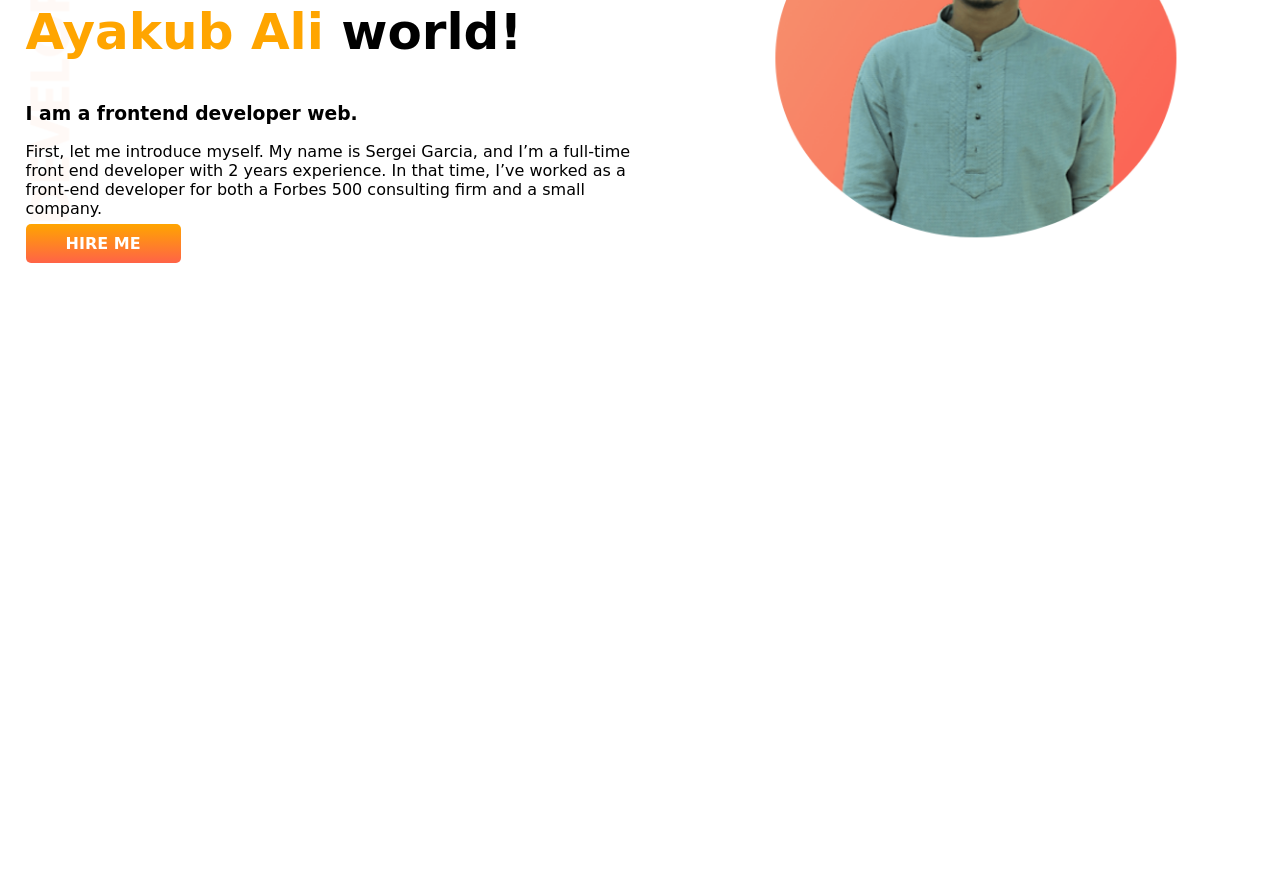
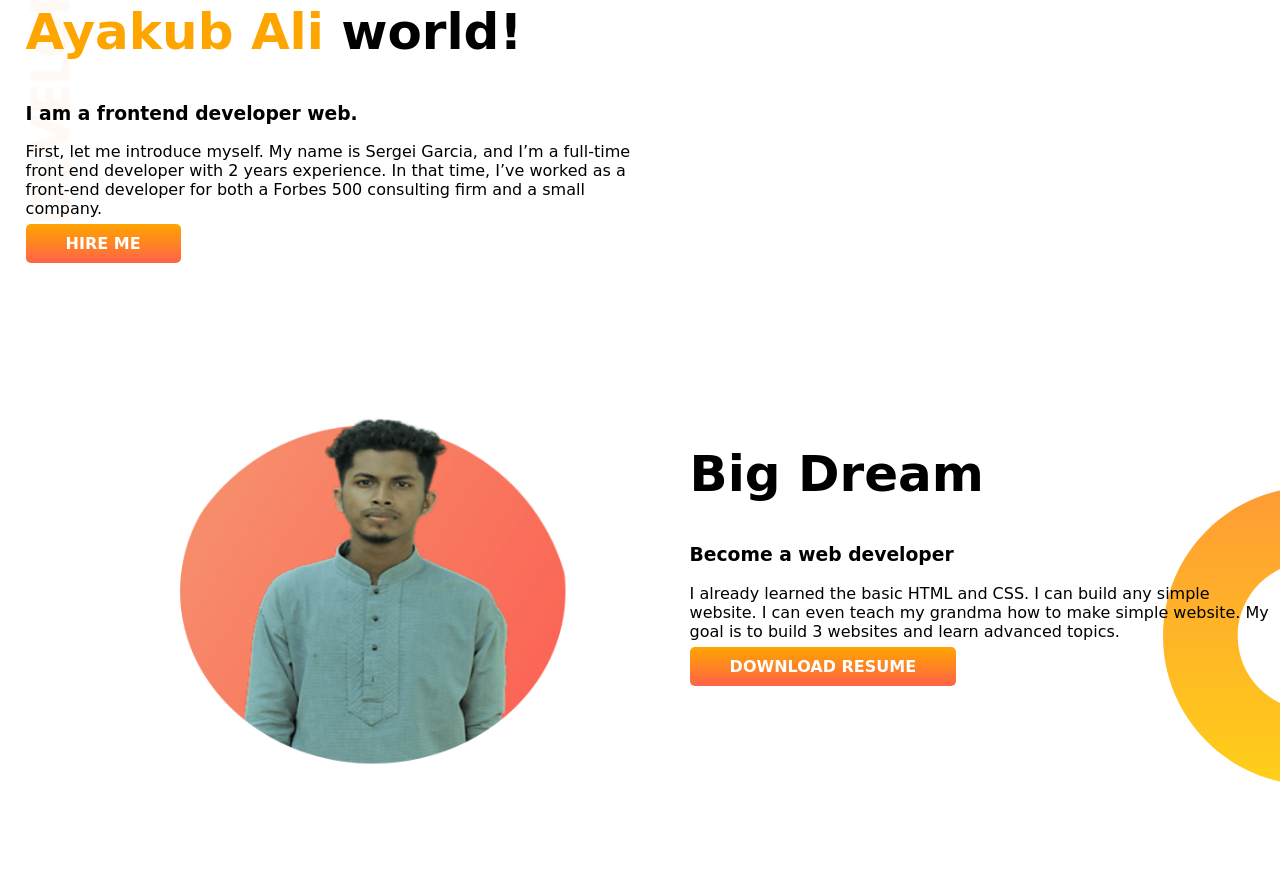
Before and after one commit to ayakub/my-first-portfolio, a plain HTML site: page index.html in a window 1280 px wide. Shown: the part 138-1009 px from the top of the page. Before the commit the page ends 800 px from the top, so only its background shows below. Drawn offline with Linux system fonts and the light colour scheme; a web font is replaced by a local one.

Commit message:
big dream added

```diff
--- a/index.html
+++ b/index.html
@@ -20,13 +20,18 @@
     <p>First, let me introduce myself. My name is Sergei Garcia, and I’m a full-time front end developer with 2 years experience. In that time, I’ve worked as a front-end developer for both a Forbes 500 consulting firm and a small company.</p>
     <a class="hire-me" target="_blank" href="https://www.linkedin.com/in/ayakub-ali-8bb089223/">HIRE ME</a>
    </div>
+    </section>
 
+ <section class="big-dream">
     <div class="half-width">
         <img src="image/remove.png" alt="">
-
     </div>
-
-
-    </section>
+    <div class="half-width">
+        <h1>Big Dream</h1>
+        <h3>Become a web developer</h3>
+        <p>I already learned the basic HTML and CSS. I can build any simple website. I can even teach my grandma how to make simple website. My goal is to build 3 websites and learn advanced topics.</p>
+        <a class="hire-me" target="_blank" href="">DOWNLOAD RESUME</a>
+    </div>
+ </section>
 </body>
 </html>
--- a/style.css
+++ b/style.css
@@ -11,6 +11,7 @@ h1 {
 
 section{
     display: flex;
+    margin-bottom: 150px;
 }
 
 .half-width {
@@ -35,3 +36,10 @@ section{
     background-image: url(image/top-banner.png);
     background-repeat: no-repeat;
  }
+
+ .big-dream {
+    background-image: url(image/dream-bg.png);
+    background-repeat: no-repeat;
+    background-position: right;
+    padding-left: 50px;
+ }
```
